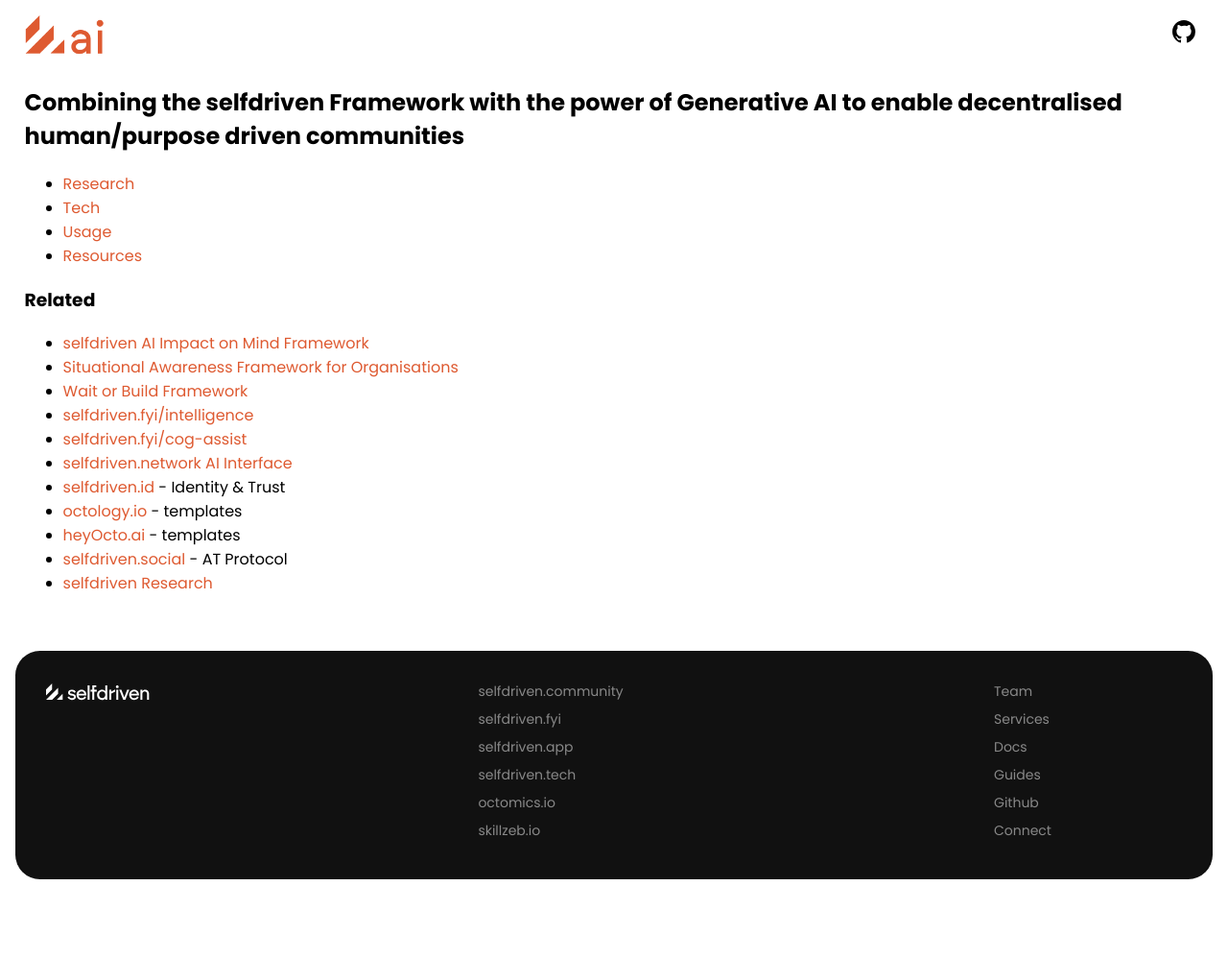
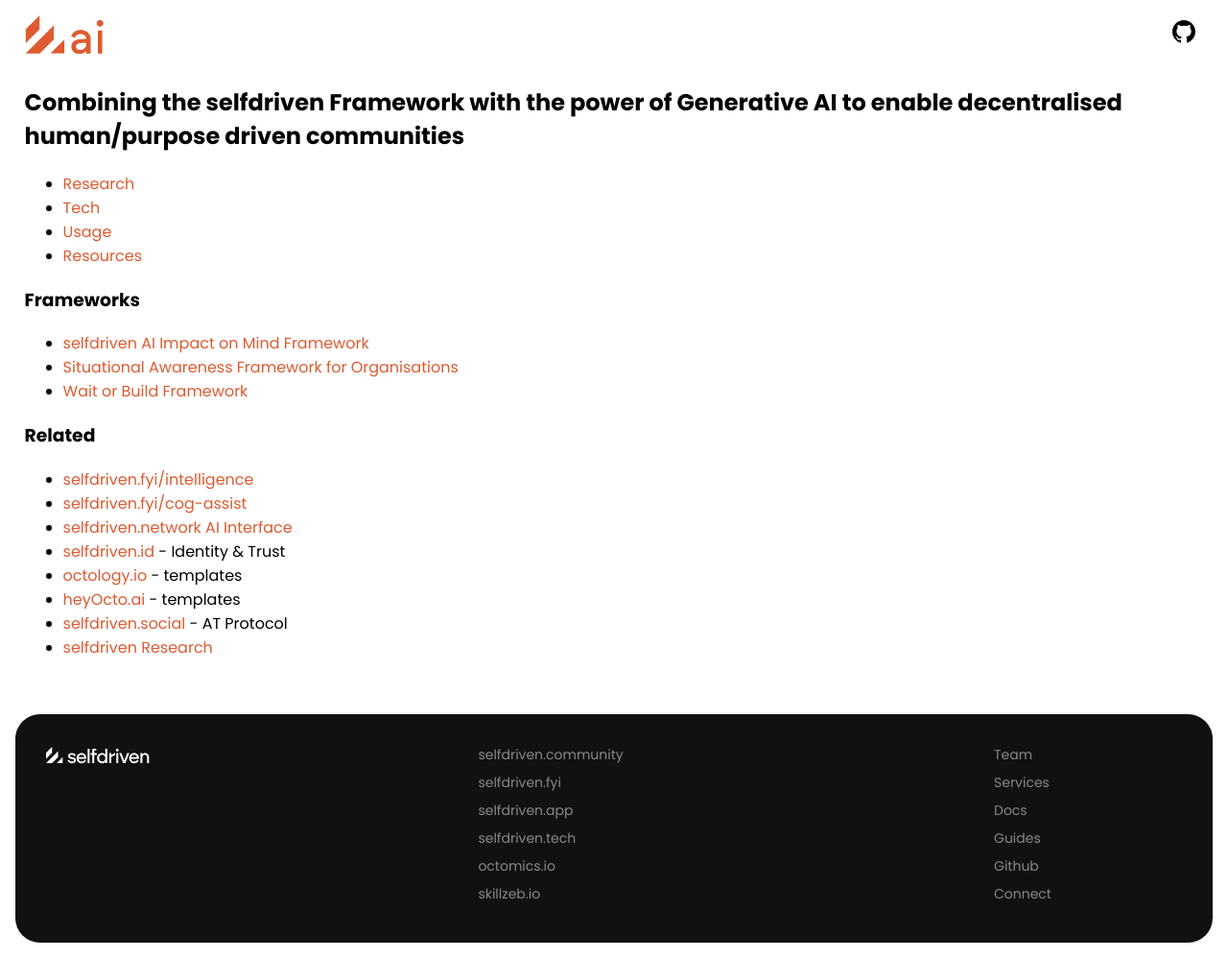
Before and after one commit to selfdriven-foundation/selfdriven-ai, a Jekyll site: the page built from docs/index.md, in a window 1280 px wide. Shown: the whole page at 96% size. Built offline with Jekyll 4.4.1, drawn with Linux system fonts in a browser that asks for light colours; before the commit the page ends 932 px from its top, so only the background shows below that.

Commit message:
Update index.md

```diff
--- a/docs/index.md
+++ b/docs/index.md
@@ -10,10 +10,14 @@
 - [Usage](/usage/)
 - [Resources](/resources/)
 
-### Related
+### Frameworks
+
 - [selfdriven AI Impact on Mind Framework](/impact-on-mind-framework/)
 - [Situational Awareness Framework for Organisations](/situational-awareness-framework/organisations/)
 - [Wait or Build Framework](/wait-or-build-framework/)
+
+### Related
+
 - [selfdriven.fyi/intelligence](https://selfdriven.fyi/intelligence)
 - [selfdriven.fyi/cog-assist](https://selfdriven.fyi/cog-assist)
 - [selfdriven.network AI Interface](https://selfdriven.network)
```
